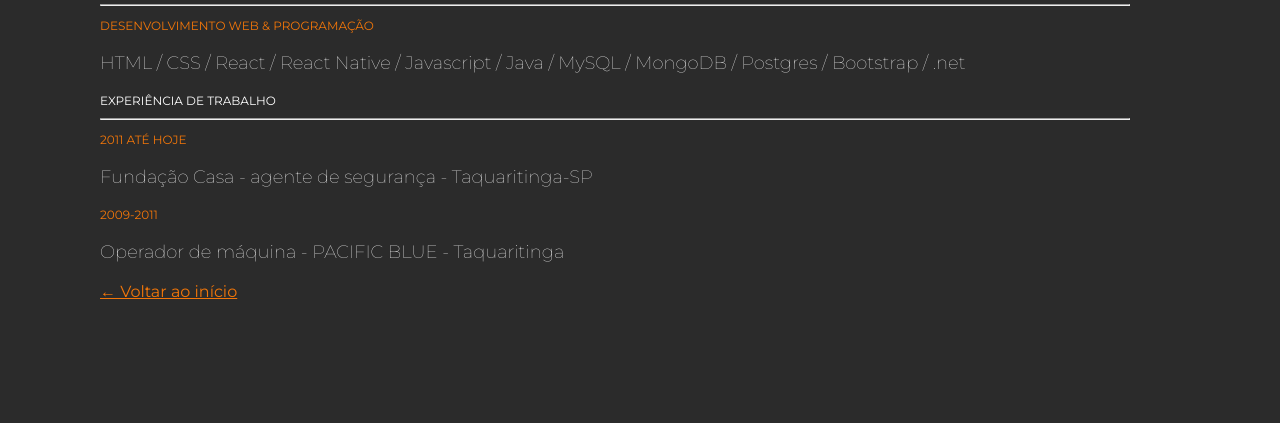
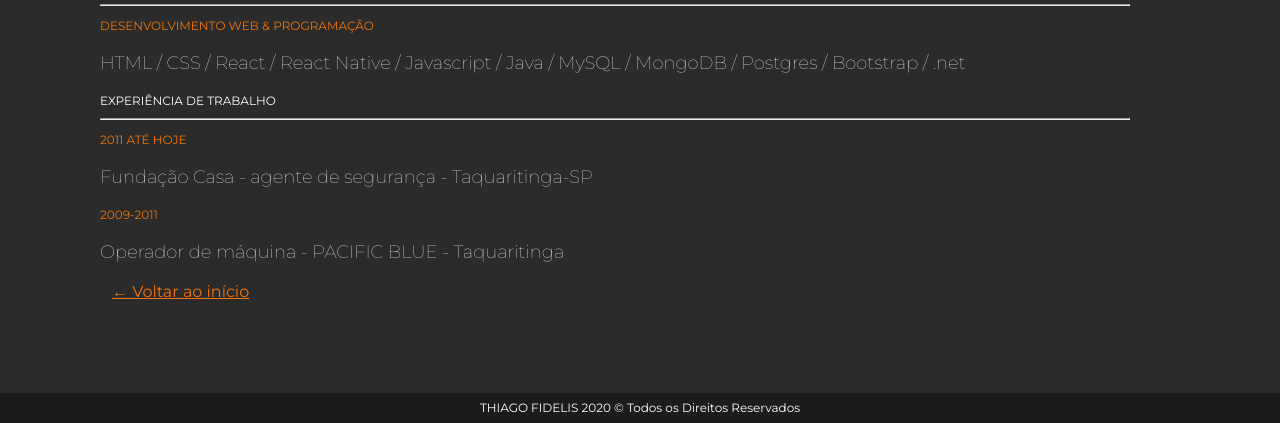
Before and after one commit to fidelis27/portfolio-thiagofidelis, a PHP site: page /resume.html in a window 1280 px wide. Shown: the part 991-1414 px from the top of the page. Before the commit the page ends 1290 px from the top, so only its background shows below. Run offline with PHP 8.4, Linux system fonts and the light colour scheme.

Commit message:
final commit

```diff
--- a/contact.html
+++ b/contact.html
@@ -58,7 +58,7 @@
 
 	</div>
 
-
+    <div class="footer">THIAGO FIDELIS 2020 © Todos os Direitos Reservados</div>
 
 </body>
 
--- a/css/styles.css
+++ b/css/styles.css
@@ -68,21 +68,25 @@ body {
     text-align: center;
     animation-name: profile-capa;
     animation-duration: 5s;
+
 }
 
 .profile img {
     width: 270px;
     border-radius: 270px;
     margin-top: 100px;
+
 }
 
 .title {
+
     display: inline-block;
     width: 60%;
     vertical-align: top;
     color: white;
     animation-name: title-capa;
     animation-duration: 5s;
+
 }
 
 .title h1 {
@@ -91,6 +95,7 @@ body {
     font-size: 58px;
     display: inline-block;
     line-height: 58px;
+
 }
 
 .title h2 {
@@ -227,6 +232,17 @@ body {
 .back-link {
     color: var(--colorFont);
     display: block;
+    margin: 12px;
+}
+
+.footer {
+    display: flex;
+    background-color: #1c1c1c;
+    height: 30px;
+    font-size: 12px;
+    color: white;
+    justify-content: center;
+    align-items: center;
 }
 
 @keyframes profile-capa {
--- a/index.html
+++ b/index.html
@@ -41,6 +41,7 @@
 
     </div>
 
+
 </body>
 
 </html>
--- a/portfolio.html
+++ b/portfolio.html
@@ -91,7 +91,7 @@
 
 
 
-
+    <div class="footer">THIAGO FIDELIS 2020 © Todos os Direitos Reservados</div>
 </body>
 
 </html>
--- a/resume.html
+++ b/resume.html
@@ -27,6 +27,7 @@
         </ul>
     </div>
     <div class="main">
+
 
         <ul class="caminho">
             <li><a href="index.html">Home</a></li>
@@ -106,7 +107,8 @@
             <a class="back-link" href="index.html">&larr; Voltar ao início<a>
 
 
-    </div CLA>
+    </div>
+    <div class="footer">THIAGO FIDELIS 2020 © Todos os Direitos Reservados</div>
 
 
 
```
